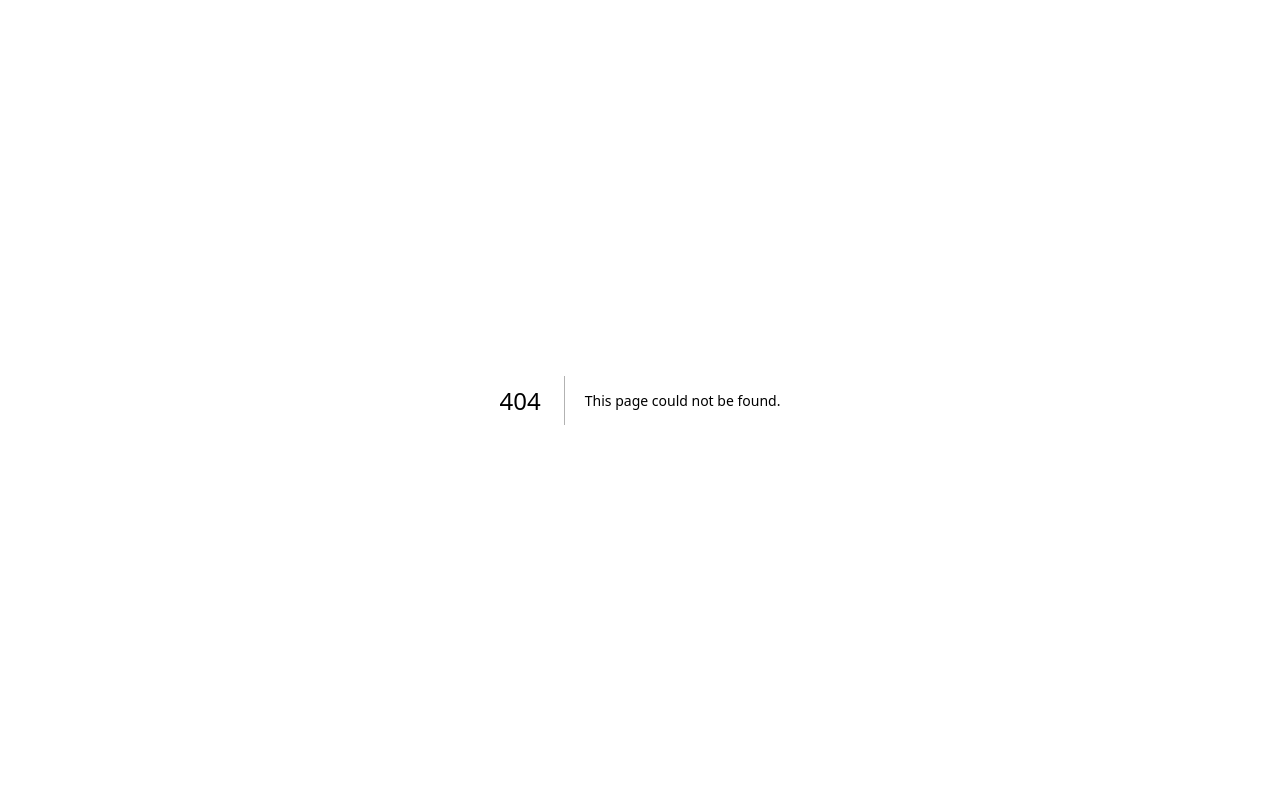
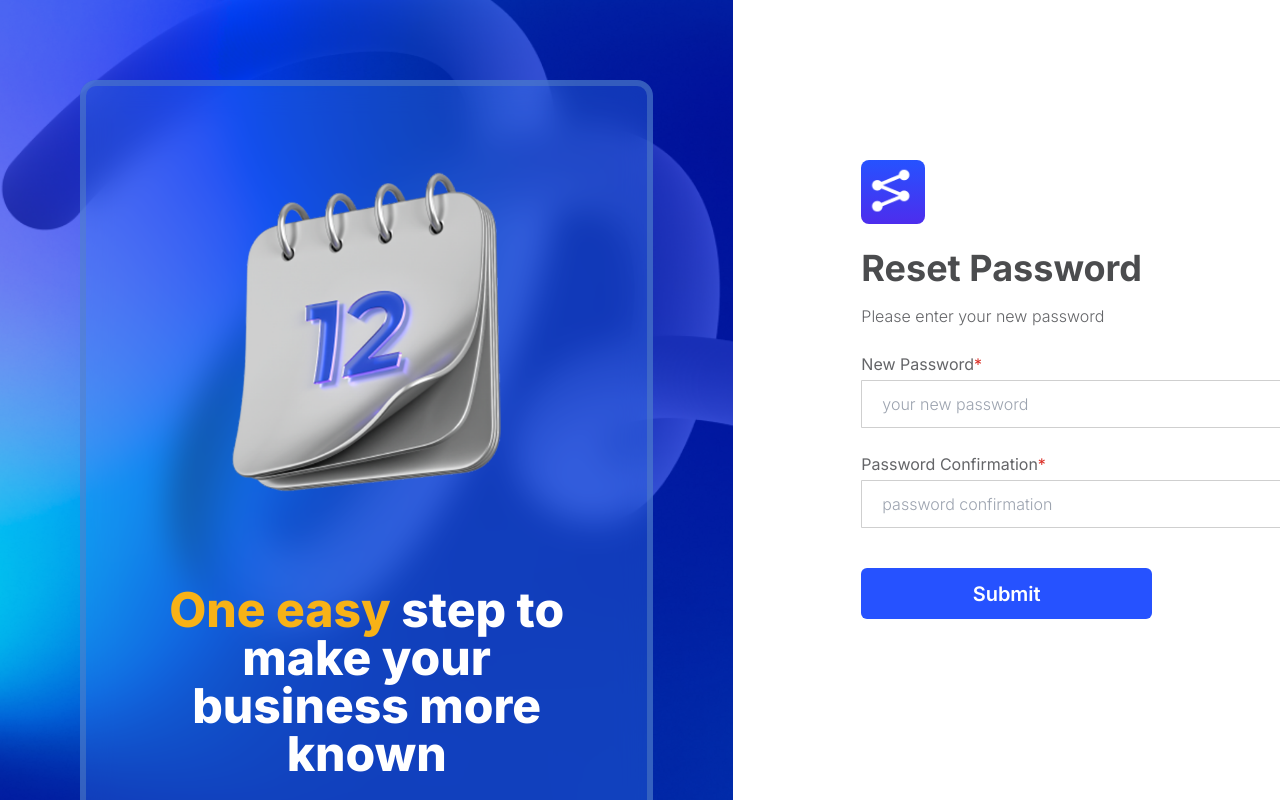
Before and after one commit to iqbalwaldan/iseng, a Next.js app: page /reset in a window 1280 px wide. Before the commit this address had no page. Shown: the top 800 px of the page. Built offline with nearby package versions, Linux system fonts and the light colour scheme.

Commit message:
Slicing Rijal Ammar

```diff
--- a/app/login/page.js
+++ b/app/login/page.js
@@ -42,8 +42,8 @@ export default function Login() {
       <div
         key={slideIndex}
         onClick={() => goToSlide(slideIndex)}
-        className={`w-4 h-4 rounded-full border mx-2 cursor-pointer ${
-          slideIndex === currentIndex ? "bg-white border-[1px]" : ""
+        className={`w-4 h-4 rounded-full border border-1 mx-2 cursor-pointer ${
+          slideIndex === currentIndex ? "bg-white" : ""
         }`}
       ></div>
     ));
@@ -57,12 +57,7 @@ export default function Login() {
           slideIndex === currentIndex ? "block" : "hidden"
         }`}
       >
-        <Image
-          src={slide.url}
-          alt={`Slide ${slideIndex}`}
-          width={500}
-          height={500}
-        />
+        <img src={slide.url} alt={`Slide ${slideIndex}`} />
       </div>
     ));
   };
@@ -77,7 +72,7 @@ export default function Login() {
 
   return (
     <div className="flex flex-col md:flex-row">
-      <div className="md:w-register-left w-full mx-auto py-7 md:p-20 bg-[url('/assets/images/Register-bg.png')] bg-cover bg-center bg-no-repeat">
+      <div className="md:w-register-left w-full mx-auto py-6 md:p-20 bg-[url('/assets/images/Register-bg.png')] bg-cover bg-center bg-no-repeat">
         <div className="h-full bg-blue-500 bg-opacity-30 backdrop-blur-lg rounded-2xl border-[6px] border-[#5882C1] border-opacity-50">
           <div className="flex flex-col">
             <div className="mx-auto">{renderImages()}</div>
@@ -91,16 +86,16 @@ export default function Login() {
           </div>
         </div>
       </div>
-      <div className="md:w-register-right w-full h-full">
-        <div className="bg-white p-6 md:px-32 md:py-12">
+      <div className="md:w-register-right w-full h-screen">
+        <div className="bg-white p-6 md:px-32 md:py-10">
           <div className="w-16 h-16 bg-gradient-to-b from-primary-base to-secondary-base rounded-lg flex items-center justify-center mb-6">
-            <Image src="/assets/images/logo-white.png" width={50} height={50} />
+            <Image src="/assets/images/logo-white.png" width="50" height="50" />
           </div>
           <h1 className="font-bold text-4xl text-neutral-80 mb-4">Sign In</h1>
           <p className="text-base font-light text-neutral-70">
             Welcome back! Please enter your details
           </p>
-          <div className="w-[400px] flex flex-col mt-4">
+          <div className="w-full   flex flex-col mt-4">
             <button className="w-full my-2 rounded-md border border-1 border-[#CACBCD] p-2 text-center text-[#7D7F82] flex item-center justify-center">
               <Image
                 src="/assets/icons/google2.png"
@@ -116,21 +111,20 @@ export default function Login() {
             <p className="text-[#4B4C4E] text-base">or Sign with Email</p>
             <div className="w-[80px] h-[1px] bg-[#4B4C4E] mx-2"></div>
           </div>
-
-          <div className=" w-[400px] flex flex-col mt-3">
+          <div className="flex flex-col mt-6 w-full">
             <div className="flex mb-1">
-              <p className="font-normal text-base text-neutral-70">Email</p>
+              <p className="font-normal text-base text-neutral-70">
+                Email
+              </p>
               <p className="font-normal text-base text-error-base">*</p>
             </div>
-            <div className="flex">
-              <input
-                className="border border-[#CFCFCF] p-5 text-neutral-70 focus:outline-none flex-grow h-12 rounded-r-md text-base font-light"
-                type="text"
-                placeholder="your email"
-              />
-            </div>
+            <input
+              className="border border-[#CFCFCF] p-3 text-neutral-70 focus:outline-none h-12 rounded-md text-base font-light"
+              type="text"
+              placeholder="your email"
+            />
           </div>
-          <div className=" w-[400px] flex flex-col mt-6">
+          <div className="flex flex-col mt-6 w-full">
             <div className="flex mb-1">
               <p className="font-normal text-base text-neutral-70">Password</p>
               <p className="font-normal text-base text-error-base">*</p>
@@ -141,7 +135,7 @@ export default function Login() {
               placeholder="your password"
             />
           </div>
-          <div className="w-[400px] flex items-center justify-between mt-3">
+          <div className="w-full flex items-center justify-between mt-4">
             <div className="w-full flex items-center">
               <input type="checkbox" className="w-4  h-4 mr-2" />
               <p className="text-sm text-[#646568]">Remember me</p>
@@ -154,17 +148,17 @@ export default function Login() {
             </a>
           </div>
           <button className="bg-[#2652FF] w-full h-[51px] mt-10 rounded-md py-2 px-4 text-xl font-semibold text-white">
-            Sing In
+            Sign In
           </button>
-          <div className="flex mb-1 mt-48 mx-auto my-3 justify-center">
+          <div className="flex mb-1 mx-auto my-3 justify-center">
             <p className="font-normal text-base text-neutral-70">
-              Not Registered Yet?&nbsp;
+              Already have an account?&nbsp;
             </p>
             <a
               className="font-semibold text-base text-primary-base"
               href="/register"
             >
-              Create an account
+              Sign in
             </a>
           </div>
         </div>
--- /dev/null
+++ b/app/reset/page.js
@@ -0,0 +1,140 @@
+"use client";
+import React, { useState, useEffect } from "react";
+import Image from "next/image";
+
+const slides = [
+  {
+    url: "/assets/images/chat-image.png",
+    span: "Simplify 1",
+    text: "Social Media Strategy with Sharein 1",
+  },
+  {
+    url: "/assets/images/calendar-image.png",
+    span: "One easy",
+    text: "step to make your business more known",
+  },
+  {
+    url: "/assets/images/frame-image.png",
+    span: "Simplify 3",
+    text: "Social Media Strategy with Sharein 3",
+  },
+  {
+    url: "/assets/images/analytics-image.png",
+    span: "Simplify 4",
+    text: "Social Media Strategy with Sharein 4",
+  },
+];
+
+export default function Reset() {
+  const [currentIndex, setCurrentIndex] = useState(0);
+
+  const goToSlide = (slideIndex) => {
+    setCurrentIndex(slideIndex);
+  };
+
+  const nextSlide = () => {
+    const nextIndex = (currentIndex + 1) % slides.length;
+    goToSlide(nextIndex);
+  };
+
+  const renderDots = () => {
+    return slides.map((slide, slideIndex) => (
+      <div
+        key={slideIndex}
+        onClick={() => goToSlide(slideIndex)}
+        className={`w-4 h-4 rounded-full border mx-2 cursor-pointer ${
+          slideIndex === currentIndex ? "bg-white border-[1px]" : ""
+        }`}
+      ></div>
+    ));
+  };
+
+  const renderImages = () => {
+    return slides.map((slide, slideIndex) => (
+      <div
+        key={slideIndex}
+        className={`mx-auto ${
+          slideIndex === currentIndex ? "block" : "hidden"
+        }`}
+      >
+        <Image
+          src={slide.url}
+          alt={`Slide ${slideIndex}`}
+          width={500}
+          height={500}
+        />
+      </div>
+    ));
+  };
+
+  useEffect(() => {
+    const interval = setInterval(nextSlide, 3000);
+
+    return () => {
+      clearInterval(interval);
+    };
+  }, [currentIndex]);
+
+  return (
+    <div className="flex flex-col md:flex-row">
+      <div className="md:w-register-left w-full mx-auto py-7 md:p-20 bg-[url('/assets/images/Register-bg.png')] bg-cover bg-center bg-no-repeat">
+        <div className="h-full bg-blue-500 bg-opacity-30 backdrop-blur-lg rounded-2xl border-[6px] border-[#5882C1] border-opacity-50">
+          <div className="flex flex-col">
+            <div className="mx-auto">{renderImages()}</div>
+            <p className="text-center font-extrabold text-5xl text-white px-14">
+              <span className="font-extrabold text-5xl text-[#F7B217]">
+                {slides[currentIndex].span}{" "}
+              </span>
+              {slides[currentIndex].text}
+            </p>
+            <div className="flex mx-auto mt-20 mb-6">{renderDots()}</div>
+          </div>
+        </div>
+      </div>
+      <div className="md:w-register-right w-full h-full">
+        <div className="bg-white p-6 md:px-32 md:py-40">
+          <div className="w-16 h-16 bg-gradient-to-b from-primary-base to-secondary-base rounded-lg flex items-center justify-center mb-6">
+            <Image src="/assets/images/logo-white.png" width={50} height={50} />
+          </div>
+          <h1 className="font-bold text-4xl text-neutral-80 mb-4">
+            Reset Password
+          </h1>
+          <p className="text-base font-light text-neutral-70">
+            Please enter your new password{" "}
+          </p>
+          <div className=" w-[436px] flex flex-col mt-6">
+            <div className="flex mb-1">
+              <p className="font-normal text-base text-neutral-70">New Password</p>
+              <p className="font-normal text-base text-error-base">*</p>
+            </div>
+            <div className="flex">
+              <input
+                className="border border-[#CFCFCF] p-5 text-neutral-70 focus:outline-none flex-grow h-12 rounded-r-md text-base font-light"
+                type="password"
+                placeholder="your new password"
+              />
+            </div>
+          </div>
+          <div className=" w-[436px] flex flex-col mt-6">
+            <div className="flex mb-1">
+              <p className="font-normal text-base text-neutral-70">Password Confirmation</p>
+              <p className="font-normal text-base text-error-base">*</p>
+            </div>
+            <div className="flex">
+              <input
+                className="border border-[#CFCFCF] p-5 text-neutral-70 focus:outline-none flex-grow h-12 rounded-r-md text-base font-light"
+                type="password"
+                placeholder="password confirmation"
+              />
+            </div>
+          </div>
+          <div className="pb-96">
+            <button className="bg-[#2652FF] w-full h-[51px] mt-10 rounded-md py-2 px-4 text-xl font-semibold text-white">
+              Submit
+            </button>
+          </div>
+        </div>
+      </div>
+    </div>
+  );
+}
```
Also changed, not shown: public/assets/images/bg-testimoni.png (added).
